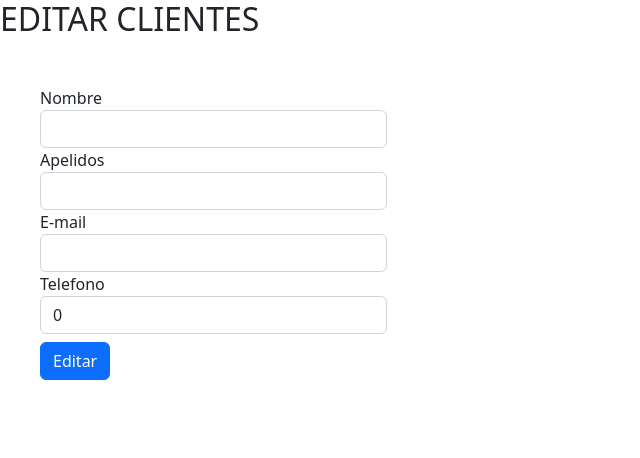
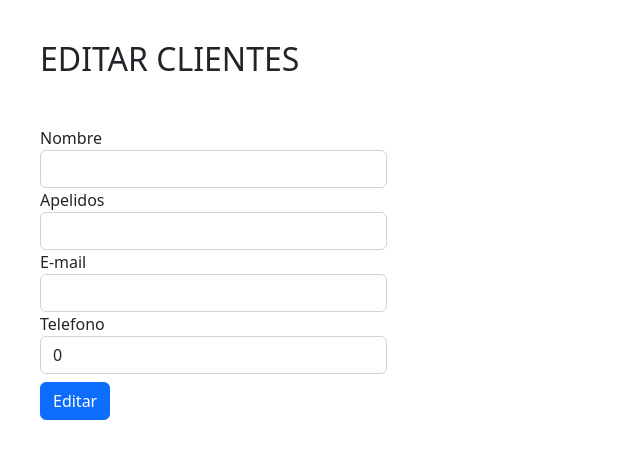
Before and after one commit to davcacrom/App-Empleados, an Angular app: page /cliente/edit/1 in a window 1280 px wide. Shown: the top 458 px of the page, without its empty margins (0-640 px from the left). Built offline with nearby package versions, Linux system fonts and the light colour scheme.

Commit message:
Registrar

```diff
--- a/src/app/cliente/edit-cliente/edit-cliente.component.html
+++ b/src/app/cliente/edit-cliente/edit-cliente.component.html
@@ -2,6 +2,6 @@
 
 <div class="col-md-6"></div>
 <div class="col-md-4 justify content">
-  <h2>EDITAR CLIENTES</h2>
+  <h2 style="margin:40px">EDITAR CLIENTES</h2>
   <app-formulario-cliente (onEditarCliente)="editar($event)"></app-formulario-cliente>
 </div>
--- a/src/app/cliente/lista/lista.component.ts
+++ b/src/app/cliente/lista/lista.component.ts
@@ -21,11 +21,6 @@ export class ListaComponent implements OnInit {
 
   }
 
-  editarCliente(key:number){
-
-    console.log(`Editando cliente ${key}`);
-  }
-
   borrarCliente(key:number){
 
     console.log(`Borrando cliente ${key}`);
```
